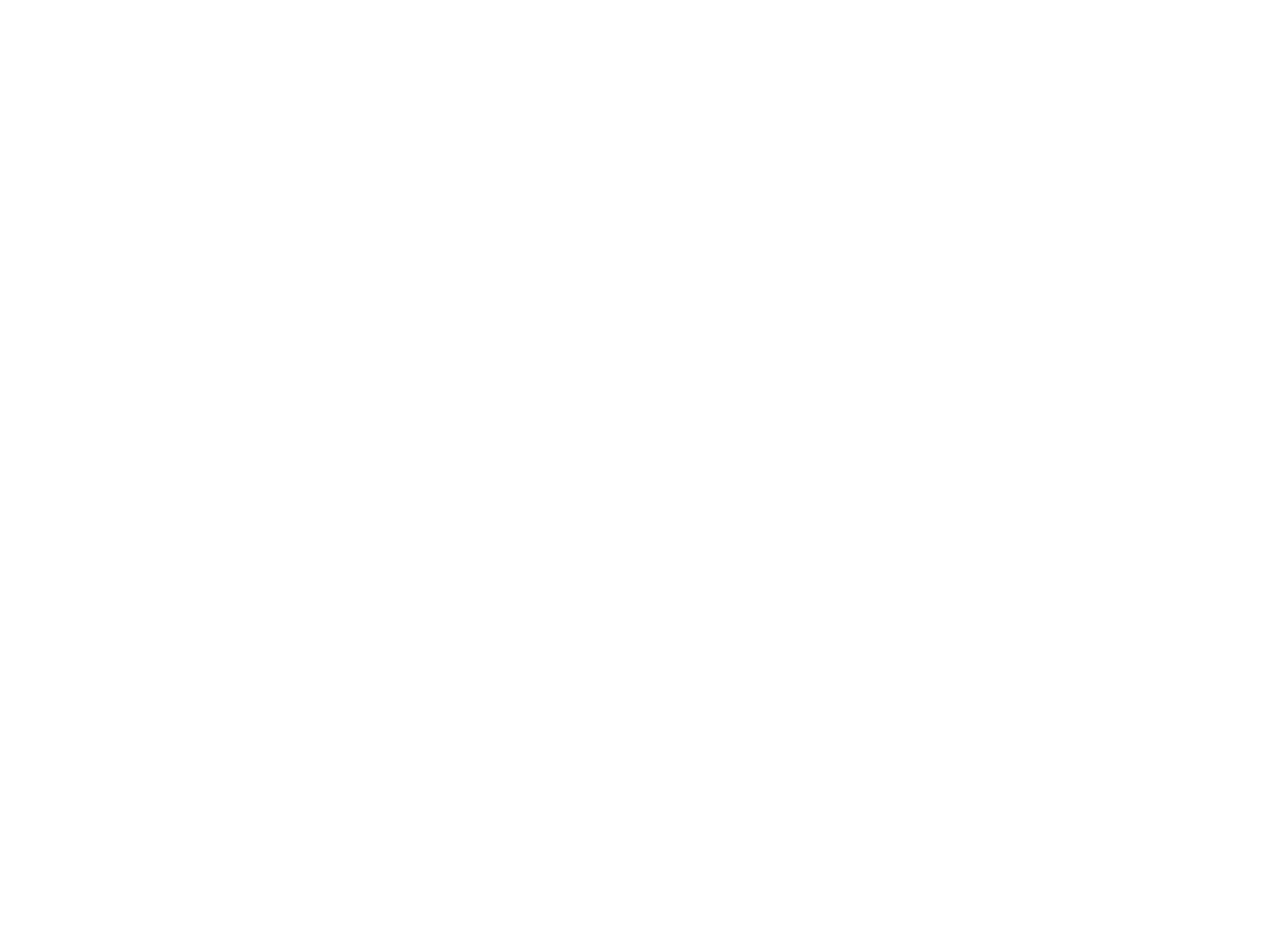
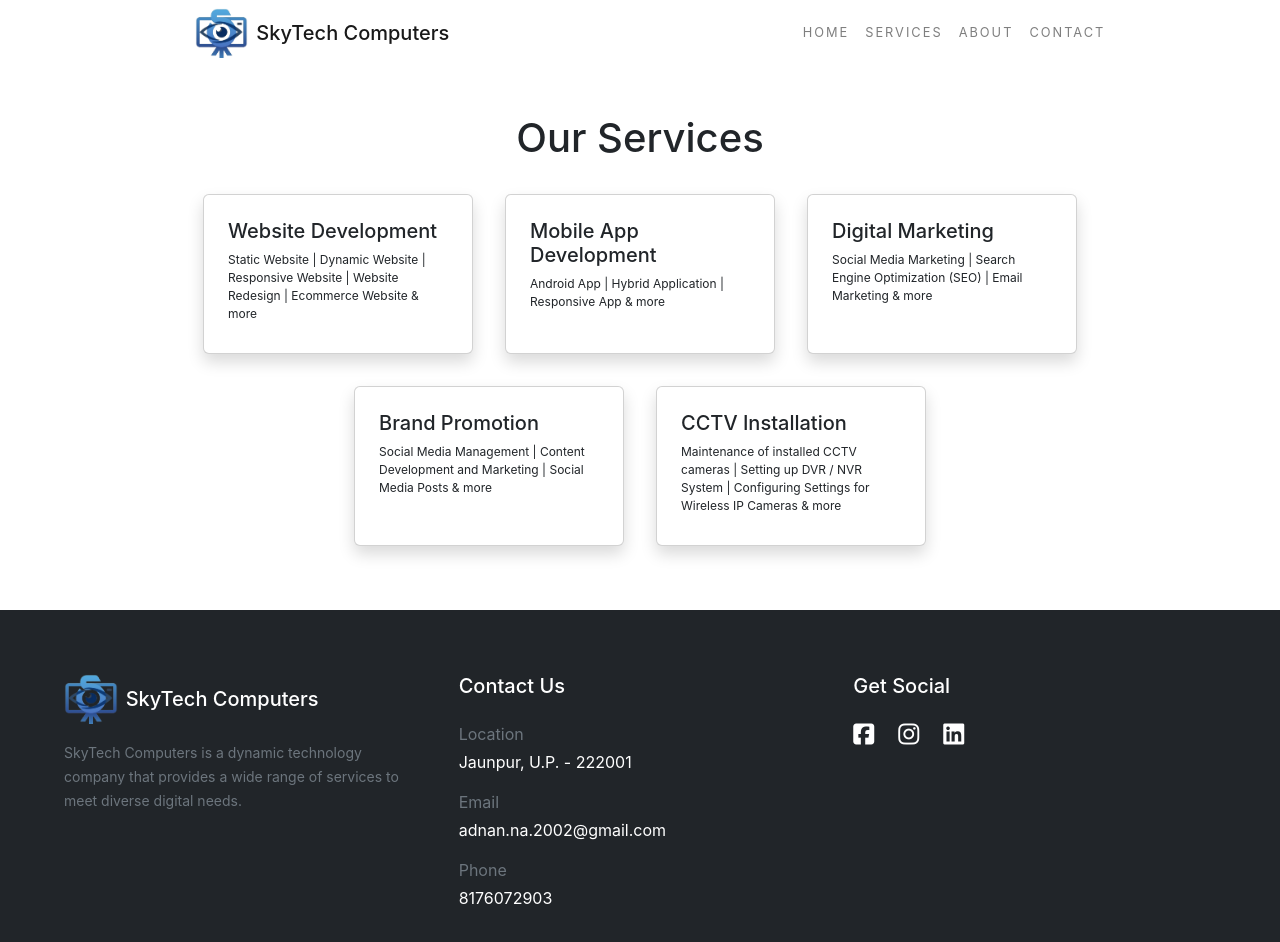
Before and after one commit to Adnan-Dev-02/SkyTech-Computers, a React (Create React App) app: page /services in a window 1280 px wide. Before the commit this address had no page. Shown: the top 942 px of the page. Before the commit the page ends 800 px from the top, so only its background shows below. Built offline with nearby package versions, Linux system fonts and the light colour scheme.

Commit message:
Added Services.js

```diff
--- a/public/index.html
+++ b/public/index.html
@@ -15,6 +15,7 @@
     integrity="sha384-kenU1KFdBIe4zVF0s0G1M5b4hcpxyD9F7jL+jjXkk+Q2h455rYXK/7HAuoJl+0I4"
     crossorigin="anonymous"></script>
   <meta name="description" content="Web site created using create-react-app" />
+  <link rel="shortcut icon" href="favicon.ico" type="image/x-icon">
   <link rel="apple-touch-icon" href="../src/pages/images/1.png" />
 
   <!--
--- a/src/App.css
+++ b/src/App.css
@@ -7,12 +7,38 @@
   pointer-events: none;
 }
 
+.nav-link {
+  color: rgba(0, 0, 0, 0.5);
+  text-transform: uppercase;
+  font-size: 0.8em;
+  letter-spacing: 2px;
+}
 
-@media (prefers-reduced-motion: no-preference) {
-  .App-logo {
-    animation: App-logo-spin infinite 20s linear;
-  }
+
+.service-card:hover {
+
+  background-blend-mode: overlay;
+  color: white;
+  background-size: cover;
+  background-color: rgba(0, 64, 128, 0.5);
+  background-position: center center;
+  background-image: url('./pages/images/webdev.jpeg');
+  transition: all ease 0.5s;
 }
+
+.service-card {
+  height: 10rem;
+  transition: all ease 0.5s;
+}
+
+.service-card-text {
+  font-size: 0.75rem;
+}
+
+.nav-link:hover {
+  color: black;
+}
+
 
 .App-header {
   background-color: #282c34;
@@ -33,13 +59,3 @@
   background-color: rgba(255, 255, 255, 0.5);
   backdrop-filter: blur(8px);
 }
-
-@keyframes App-logo-spin {
-  from {
-    transform: rotate(0deg);
-  }
-
-  to {
-    transform: rotate(360deg);
-  }
-}
--- a/src/index.js
+++ b/src/index.js
@@ -7,6 +7,7 @@
 import About from './pages/About';
 import Contact from './pages/Contact';
 import reportWebVitals from './reportWebVitals';
+import Services from './pages/Services';
 
 export default function App() {
   return (
@@ -17,6 +18,7 @@
           <Route path="contact" element={<Contact />} />
           <Route path="home" element={<Home />} />
           <Route path="about" element={<About />} />
+          <Route path="services" element={<Services />} />
         </Route>
       </Routes>
     </BrowserRouter>
--- a/src/pages/Contact.js
+++ b/src/pages/Contact.js
@@ -15,6 +15,7 @@
       userEmail: email,
       userMessage: message
     });
+    alert("Your message has been sent.")
   };
 
 
@@ -54,9 +55,9 @@
         <div className="col-sm-6 p-0">
           <form action="" className='p-2 p-lg-5 shadow card' onSubmit={handleSubmit}>
             <h3 className='mb-3 p-2'>Send Message</h3>
-            <input type="text" onChange={(e)=>{setName(e.target.value)}} name="" value={name} id="" placeholder='Name' className='p-2 rounded m-2 border border-2' />
-            <input type="email" onChange={(e)=>{setEmail(e.target.value)}} name="" id="" value={email} placeholder='Email' className='p-2 rounded m-2 border border-2' />
-            <textarea name="message" onChange={(e)=>{setMessage(e.target.value)}} id="" cols="30" value={message} rows="10" className='p-2 rounded m-2 border border-2' placeholder='Message'></textarea>
+            <input required type="text" onChange={(e)=>{setName(e.target.value)}} name="" value={name} id="" placeholder='Name' className='p-2 rounded m-2 border border-2' />
+            <input required type="email" onChange={(e)=>{setEmail(e.target.value)}} name="" id="" value={email} placeholder='Email' className='p-2 rounded m-2 border border-2' />
+            <textarea required name="message" onChange={(e)=>{setMessage(e.target.value)}} id="" cols="30" value={message} rows="10" className='p-2 rounded m-2 border border-2' placeholder='Message'></textarea>
             <button className='btn btn-primary m-2'>Send</button>
           </form>
         </div>
--- a/src/pages/Footer.jsx
+++ b/src/pages/Footer.jsx
@@ -3,7 +3,7 @@
 
 const Footer = () => {
     return (
-        <div className='p-5 bg-dark text-white row container-fluid w-100 m-0'>
+        <footer className='p-4 p-lg-5 bg-dark text-white row container-fluid w-100 m-0'>
             <div className="col-sm-4 p-3">
                 <div className=' d-flex align-items-center'>
                     <img src={logo} alt="" height="50px"/>
@@ -28,7 +28,7 @@
                 <i class="me-4 fs-4 fa-brands fa-instagram"></i>
                 <i class="me-4 fs-4 fa-brands fa-linkedin"></i>
             </div>
-        </div>
+        </footer>
     )
 }
 
--- a/src/pages/Home.js
+++ b/src/pages/Home.js
@@ -2,8 +2,6 @@
 import vector from './images/vector.gif'
 import netflix from './images/netflix.png'
 import newsindia from './images/newsindia.png'
-import webdev from './images/webdev.jpg'
-import mobileapp from './images/mobileapp.jpg'
 import htmlimg from './images/html.png'
 import cssimg from './images/css.png'
 import reactimg from './images/react.png'
@@ -11,14 +9,10 @@
 import node from './images/node.png'
 import tattoostudio from './images/tattoostudio.png'
 import mongo from './images/mongo.png'
-import digitalm from './images/digitalm.jpg'
 import mysql from './images/mysql.png'
 import paradise from './images/paradise.png'
-import seo from './images/seo.jpeg'
 import '../App.css'
 import { ReactTyped } from 'react-typed';
-
-import promotion from './images/promotion.jpeg'
 import Footer from './Footer'
 
 function Home() {
@@ -69,7 +63,7 @@
               <div class="card-body">
                 <h5 class="card-title">Netflix Clone</h5>
                 <p class="card-text">This is a clone of the front page of Netflix website.</p>
-                <p>Technologies used - HTML, CSS</p>
+                <p>Technologies used - HTML | CSS</p>
                 <a href="https://adnan-dev-02.github.io/Netflix-Clone/" class="btn btn-outline-primary">Live Demo</a>
               </div>
             </div>
@@ -80,7 +74,7 @@
               <div class="card-body">
                 <h5 class="card-title">News INDIA</h5>
                 <p class="card-text">This is a responsive and dynamic News Portal website.</p>
-                <p>Technologies used - HTML, CSS, Bootstrap, Python with Django  </p>
+                <p>Technologies used - HTML | CSS | Bootstrap | Python with Django  </p>
                 <a href="https://github.com/Adnan-Dev-02/News-INDIA" class="btn btn-outline-primary">Live Demo</a>
               </div>
             </div>
@@ -101,7 +95,7 @@
               <div class="card-body">
                 <h5 class="card-title">Paradise Computer Institute</h5>
                 <p class="card-text">This is a website made for Paradise Computer Institute in Jaunpur</p>
-                <p>Technologies Used - HTML CSS JavaScript Bootstrap JQuery</p>
+                <p>Technologies Used - HTML | CSS | JavaScript | Bootstrap | JQuery</p>
                 <a href="http://www.paradisejnp.com" class="btn btn-outline-primary" target='_blank'>Live Demo</a>
               </div>
             </div>
@@ -111,7 +105,8 @@
               <img class="card-img-top" src={tattoostudio} alt="Card image cap" />
               <div class="card-body">
                 <h5 class="card-title">Tattoo Studio</h5>
-                <p class="card-text">Some quick example text to build on the card title and make up the bulk of the card's content.</p>
+                <p class="card-text">A demo website made for a Tattoo Studio.</p>
+                <p class="card-text">Technologies used - HTML | CSS | Bootstrap</p>
                 <a href="https://shubham3185.github.io/TattooStudio/" class="btn btn-outline-primary">Live Demo</a>
               </div>
             </div>
@@ -119,8 +114,6 @@
         </div>
         <hr className='mt-5' />
       </div>
-
-
       <Footer />
     </div>
   )
--- a/src/pages/Layout.js
+++ b/src/pages/Layout.js
@@ -25,6 +25,9 @@
                   <Link class="nav-link" to="/Home">Home</Link>
                 </li>
                 <li class="nav-item">
+                  <Link class="nav-link" to="/Services">Services</Link>
+                </li>
+                <li class="nav-item">
                   <Link class="nav-link" to="/About">About</Link>
                 </li>
                 <li class="nav-item">
--- /dev/null
+++ b/src/pages/Services.js
@@ -0,0 +1,62 @@
+import React from 'react'
+import Footer from './Footer'
+import webdev from './images/webdev.jpeg'
+
+const Services = () => {
+    return (
+        <>
+            <div className='p-3 p-lg-5'>
+                <h1 className='text-center mb-3'>Our Services</h1>
+
+                <div className='d-flex align-items-center justify-content-center row'>
+                    <div className="col-sm-3 p-3">
+                        <div class="card shadow service-card" style={{}}>
+                            <div class="card-body p-4">
+                                <h5 class="card-title">Website Development</h5>
+                                <p class="card-text service-card-text">Static Website | Dynamic Website | Responsive Website | Website Redesign | Ecommerce Website & more</p>
+                            </div>
+                        </div>
+                    </div>
+                    <div className="col-sm-3 p-3">
+                        <div class="card shadow service-card" style={{}}>
+                            <div class="card-body p-4">
+                                <h5 class="card-title">Mobile App Development</h5>
+                                <p class="card-text service-card-text">Android App | Hybrid Application | Responsive App & more</p>
+                            </div>
+                        </div>
+                    </div>
+                    <div className="col-sm-3 p-3">
+                        <div class="card shadow service-card" style={{}}>
+                            <div class="card-body p-4">
+                                <h5 class="card-title">Digital Marketing</h5>
+                                <p class="card-text service-card-text">Social Media Marketing | Search Engine Optimization (SEO) | Email Marketing & more</p>
+                            </div>
+                        </div>
+                    </div>
+                </div>
+                <div className='d-flex align-items-center justify-content-center row'>
+                    <div className="col-sm-3 p-3">
+                        <div class="card shadow service-card" style={{}}>
+                            <div class="card-body p-4">
+                                <h5 class="card-title">Brand Promotion</h5>
+                                <p class="card-text service-card-text">Social Media Management | Content Development and Marketing | Social Media Posts & more</p>
+                            </div>
+                        </div>
+                    </div>
+                    <div className="col-sm-3 p-3">
+                        <div class="card shadow service-card" style={{}}>
+                            <div class="card-body p-4">
+                                <h5 class="card-title">CCTV Installation</h5>
+                                <p class="card-text service-card-text">Maintenance of installed CCTV cameras | Setting up DVR / NVR System | Configuring Settings for Wireless IP Cameras & more</p>
+                            </div>
+                        </div>
+                    </div>
+                </div>
+
+            </div>
+            <Footer />
+        </>
+    )
+}
+
+export default Services
```
Also changed, not shown: src/pages/images/webdev.jpeg (added), src/pages/images/webdev.jpg (deleted).
